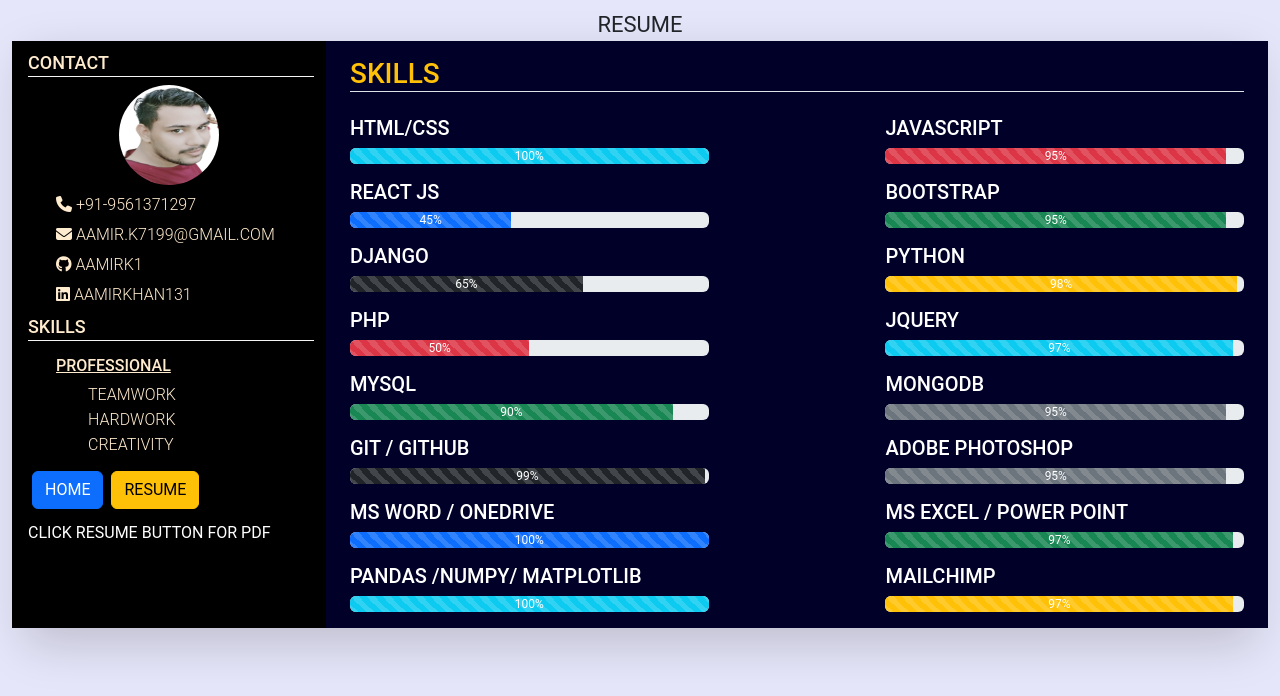
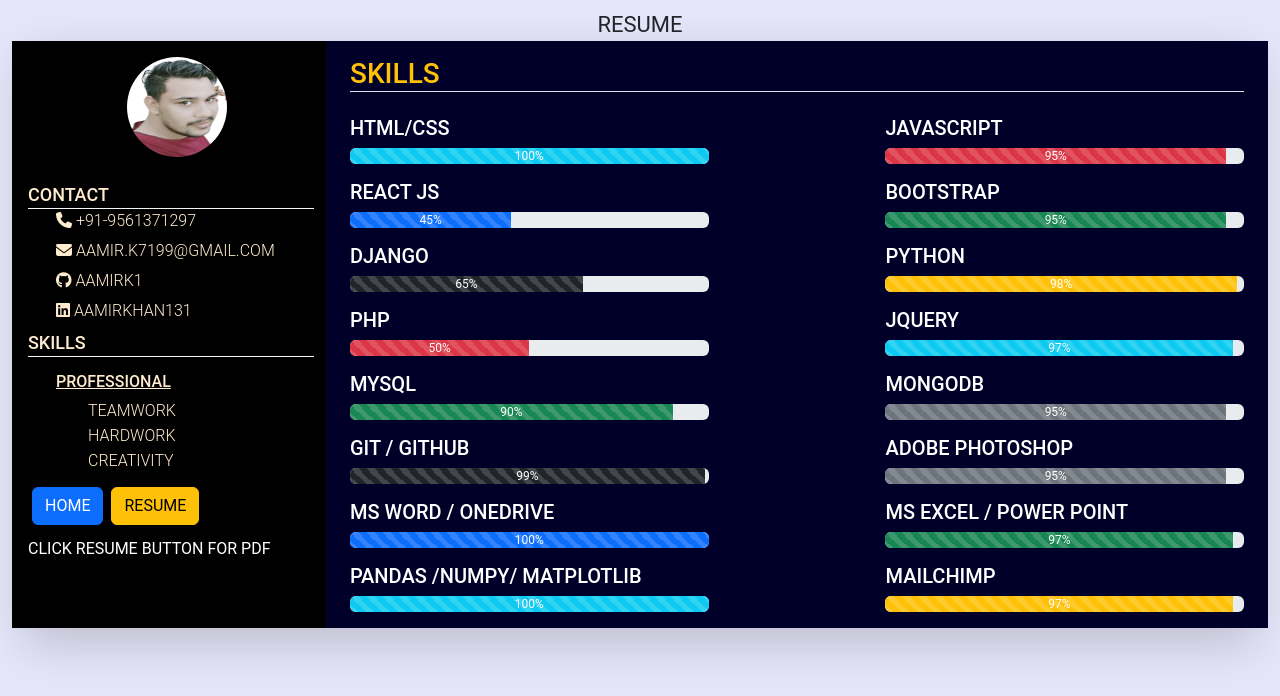
Before and after one commit to aamirk1/aamirk1.github.io, a plain HTML site: page skills.html in a window 1280 px wide. Drawn offline with nearby package versions, Linux system fonts and the light colour scheme.

Commit message:
update image

```diff
--- a/skills.html
+++ b/skills.html
@@ -19,14 +19,12 @@
         <div class="shadow-lg rounded">
             <div class="row">
                 <div class="col-sm-3 leftpart">
-                    <div class="row text-white">
-                        <div class="contact pt-2">
-                            <p class="title">
-                                Contact
-                            </p>
-                            <div class="sidebar text-center m-2">
-                                <img src="PIC.jpg" width="100px" height= "100px" class="rounded-circle" alt="">
-                            </div>
+                  <div class="row text-white">
+                    <div class="sidebar text-center m-2">
+                        <img src="PIC.jpg" width="100px" height= "100px" class="rounded-circle my-2" alt="">
+                    </div>
+                    <div class="contact pt-2">
+                        <p class="title">Contact</p>
                             <ul>
                                 <li class="links"><i class="fa-solid fa-phone"></i>&nbsp;<a href="tel:+919561371297">+91-9561371297</a></p>
                                 </li>
```
Also changed, not shown: index.html (+4 -6 lines).
